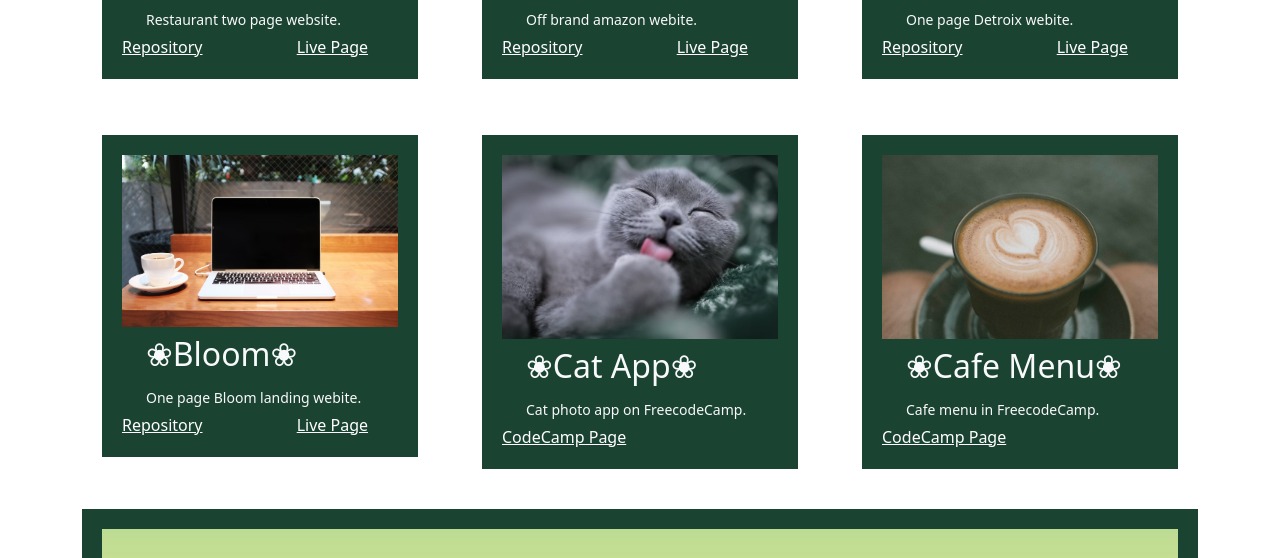
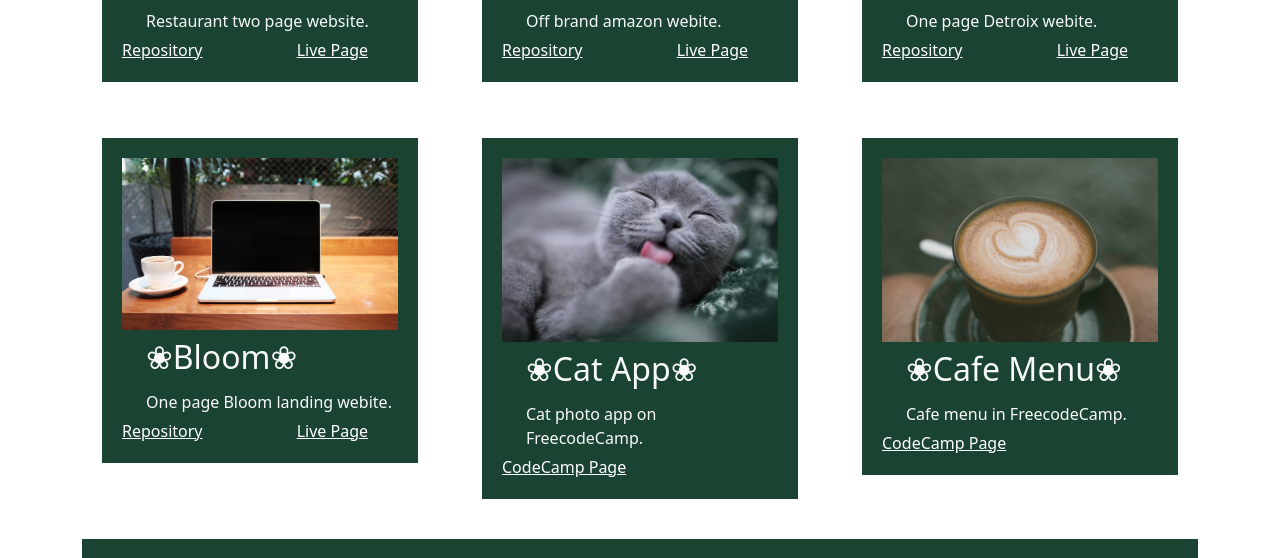
Before and after one commit to LanaReneeP/portfolio, a plain HTML site: page page2.html in a window 1280 px wide. Shown: the part 394-952 px from the top of the page. Drawn offline with nearby package versions, Linux system fonts and the light colour scheme; a web font is replaced by a local one.

Commit message:
"final changes to my portfolio :|"

```diff
--- a/css/style.css
+++ b/css/style.css
@@ -164,3 +164,7 @@
     border-radius: 5px;
     text-decoration: none;
 }
+
+#everythingText {
+    font-size: 16px;
+}
--- a/page2.html
+++ b/page2.html
@@ -58,7 +58,7 @@
                         <figure class="figure my-figure">
                             <img src="images/Rrestaurant.jpg" alt="Dinner on the corner of a street" class="img-fliud w-100 figure-img">
                             <h2 class="figure-heading text-light ps-4">❀Rrestaurant❀</h2>
-                            <figcaption class="figure-caption text-light ps-4 card-text">Restaurant two page website.</figcaption>
+                            <figcaption class="figure-caption text-light ps-4 card-text" id="everythingText">Restaurant two page website.</figcaption>
                             <div class="card-body">
                                 <a href="https://github.com/LanaReneeP/restaurant" class="card-link link1 ">Repository</a>
                                 <a href="http://127.0.0.1:5500/restaurant/restaurant/index.html" class="card-link  link0-1">Live Page</a>
@@ -69,7 +69,7 @@
                         <figure class="figure my-figure">
                         <img src="images/store.jpg" alt="Person on a store webite" class="img-fliud w-100 figure-img">
                         <h2 class="figure-heading text-light ps-4">❀Scamazon❀</h2>
-                        <figcaption class="figure-caption text-light ps-4 card-text">Off brand amazon webite.</figcaption>
+                        <figcaption class="figure-caption text-light ps-4 card-text" id="everythingText">Off brand amazon webite.</figcaption>
                         <div class="card-body">
                             <a href="https://github.com/LanaReneeP/scamazon" class="card-link link1">Repository</a>
                             <a href="file:///C:/Users/lanap/source/repos/LanaReneeP/scamazon/scamazon/templata.html" class="card-link link0-1">Live Page</a>
@@ -80,7 +80,7 @@
                         <figure class="figure my-figure">
                             <img src="images/puzzle.jpg" alt="puzzle pieces" class="img-fliud w-100 figure-img">
                             <h2 class="figure-heading text-light ps-4">❀Detroix❀</h2>
-                            <figcaption class="figure-caption text-light ps-4 card-text">One page Detroix webite.</figcaption>
+                            <figcaption class="figure-caption text-light ps-4 card-text" id="everythingText">One page Detroix webite.</figcaption>
                             <div class="card-body">
                                 <a href="https://github.com/LanaReneeP/detroix" class="card-link link1 ">Repository</a>
                                 <a href="file:///C:/Users/lanap/source/repos/LanaReneeP/detroix/index5.html" class="card-link link0-1">Live Page</a>
@@ -91,7 +91,7 @@
                         <figure class="figure my-figure">
                             <img src="images/laptop.jpg" alt="lapstop with a coffee next to it" class="img-fliud w-100 figure-img">
                             <h2 class="figure-heading text-light ps-4">❀Bloom❀</h2>
-                            <figcaption class="figure-caption text-light ps-4 card-text">One page Bloom landing webite.</figcaption>
+                            <figcaption class="figure-caption text-light ps-4 card-text" id="everythingText">One page Bloom landing webite.</figcaption>
                             <div class="card-body">
                                 <a href="https://github.com/LanaReneeP/bloombts" class="card-link link1 ">Repository</a>
                                 <a href="file:///C:/Users/lanap/source/repos/LanaReneeP/bloombts/indexbts.html" class="card-link link0-1">Live Page</a>
@@ -102,7 +102,7 @@
                         <figure class="figure my-figure">
                             <img src="images/cat.jpg" alt="gray cat licking it's paw" class="img-fliud w-100 figure-img">
                             <h2 class="figure-heading text-light ps-4">❀Cat App❀</h2>
-                            <figcaption class="figure-caption text-light ps-4 card-text">Cat photo app on FreecodeCamp.</figcaption>
+                            <figcaption class="figure-caption text-light ps-4 card-text" id="everythingText">Cat photo app on FreecodeCamp.</figcaption>
                             <div class="card-body">
                                 <a href="https://www.freecodecamp.org/learn/2022/responsive-web-design/learn-html-by-building-a-cat-photo-app/step-69" class="card-link link2 ">CodeCamp Page</a>
                             </div>
@@ -112,7 +112,7 @@
                         <figure class="figure my-figure">
                             <img src="images/coffee.jpg" alt="coffee with a heart made out of milk on it" class="img-fliud w-100 figure-img">
                             <h2 class="figure-heading text-light ps-4">❀Cafe Menu❀</h2>
-                            <figcaption class="figure-caption text-light ps-4 card-text">Cafe menu in FreecodeCamp.</figcaption>
+                            <figcaption class="figure-caption text-light ps-4 card-text" id="everythingText">Cafe menu in FreecodeCamp.</figcaption>
                             <div class="card-body">
                                 <a href="https://www.freecodecamp.org/learn/2022/responsive-web-design/learn-basic-css-by-building-a-cafe-menu/step-91" class="card-link link2 ">CodeCamp Page</a>
                             </div>
@@ -127,7 +127,7 @@
                         <figure class="figure my-figure d-block mx-auto">
                             <img src="images/banner2.jpg" alt="Image from the game firewatch" class="img-fliud w-100 figure-img">
                             <h2 class="figure-heading text-light ps-4">🌹Favorite Project🌹</h2>
-                            <figcaption class="figure-caption text-light ps-4 card-text">My favorute project we have done so far would have to be the portfolio project that we are on now. I liked how I got to do my own work and my own style. I liked the freedom that came with this project and I liked how I didn't have to follow along with coach <span class="text-warning">(even if he does a great job teaching)</span> I like going at my speed and working alone.</figcaption>
+                            <figcaption class="figure-caption text-light ps-4 card-text" id="everythingText">My favorite project we have done so far would have to be the portfolio project that we are on now. I liked how I got to do my own work and my own style. I liked the freedom that came with this project and I liked how I didn't have to follow along with coach <span class="text-warning">(even if he does a great job teaching)</span> I like going at my speed and working alone.</figcaption>
                             <div class="card-body">
                                 <a href="intro.html" class="card-link link2">Portfolio</a>
                             </div>
```
Also changed, not shown: index.html (renamed from intro.html).
